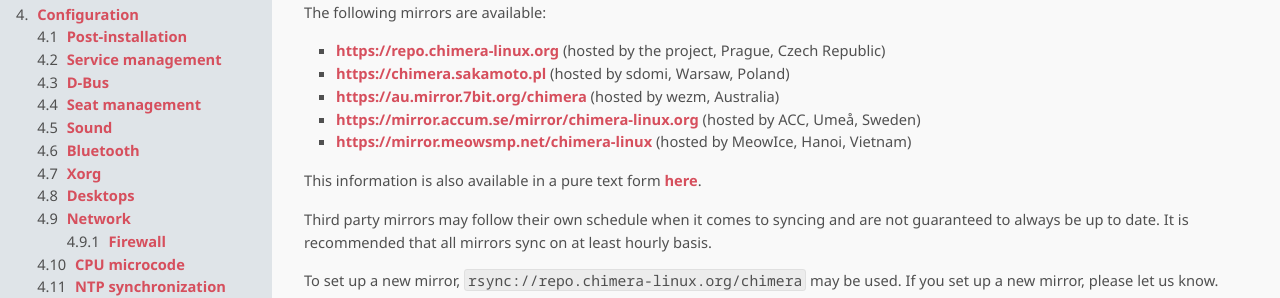
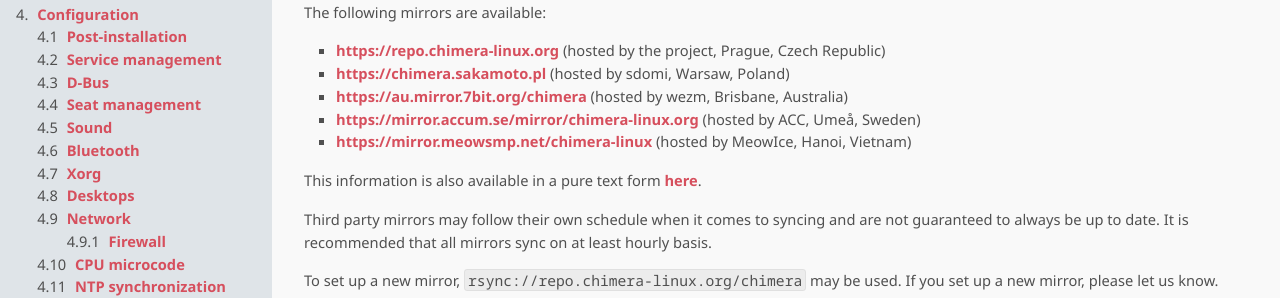
Before and after one commit to chimera-linux/chimera-linux.github.io, a Jekyll site: the page built from _docs/apk/mirrors.md, in a window 1280 px wide and 958 px high. Shown: the part 498-796 px from the top of the window. Built offline with Jekyll 4.4.1, drawn with Linux system fonts in a browser that asks for light colours.

Commit message:
Add location of Australian mirror

```diff
--- a/_docs/apk/mirrors.md
+++ b/_docs/apk/mirrors.md
@@ -30,7 +30,7 @@
 
 * [https://repo.chimera-linux.org](https://repo.chimera-linux.org) (hosted by the project, Prague, Czech Republic)
 * [https://chimera.sakamoto.pl](https://chimera.sakamoto.pl) (hosted by sdomi, Warsaw, Poland)
-* [https://au.mirror.7bit.org/chimera](https://au.mirror.7bit.org/chimera) (hosted by wezm, Australia)
+* [https://au.mirror.7bit.org/chimera](https://au.mirror.7bit.org/chimera) (hosted by wezm, Brisbane, Australia)
 * [https://mirror.accum.se/mirror/chimera-linux.org](https://mirror.accum.se/mirror/chimera-linux.org) (hosted by ACC, Umeå, Sweden)
 * [https://mirror.meowsmp.net/chimera-linux](https://mirror.meowsmp.net/chimera-linux) (hosted by MeowIce, Hanoi, Vietnam)
 
```
